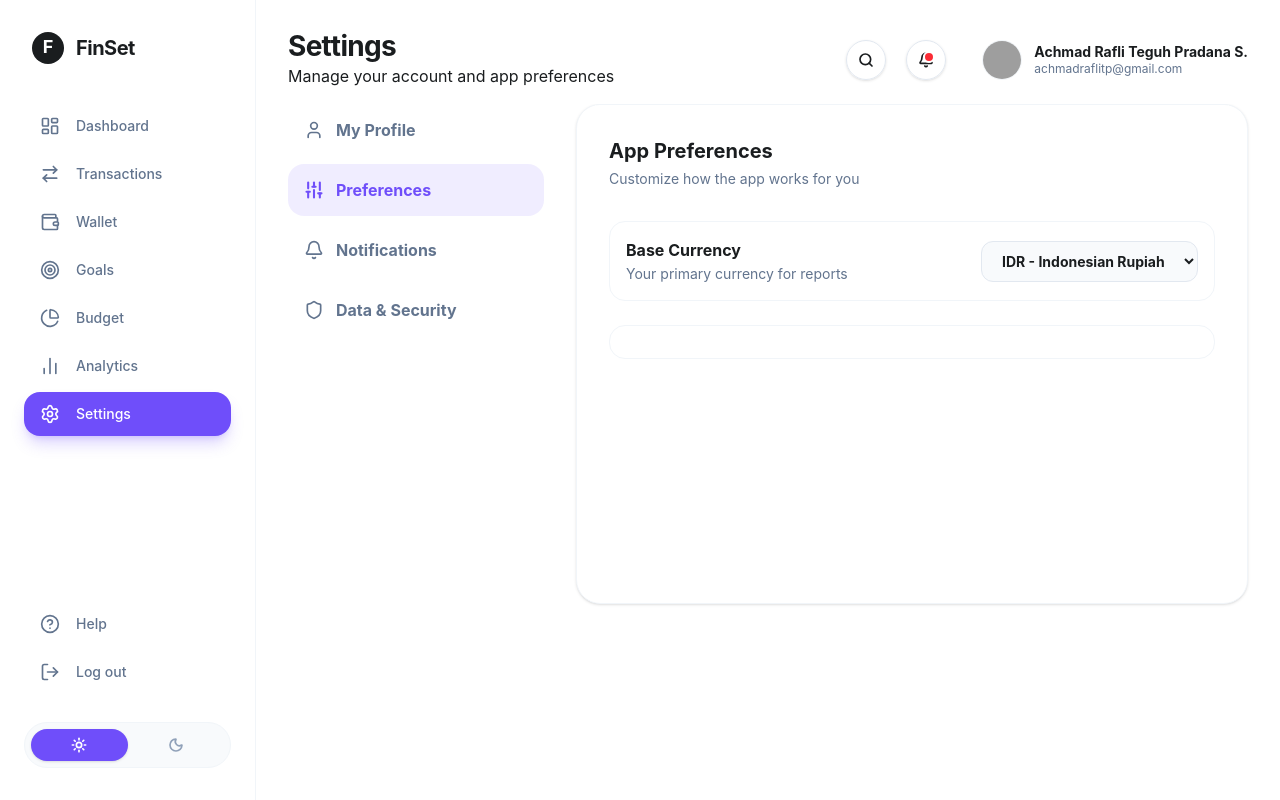
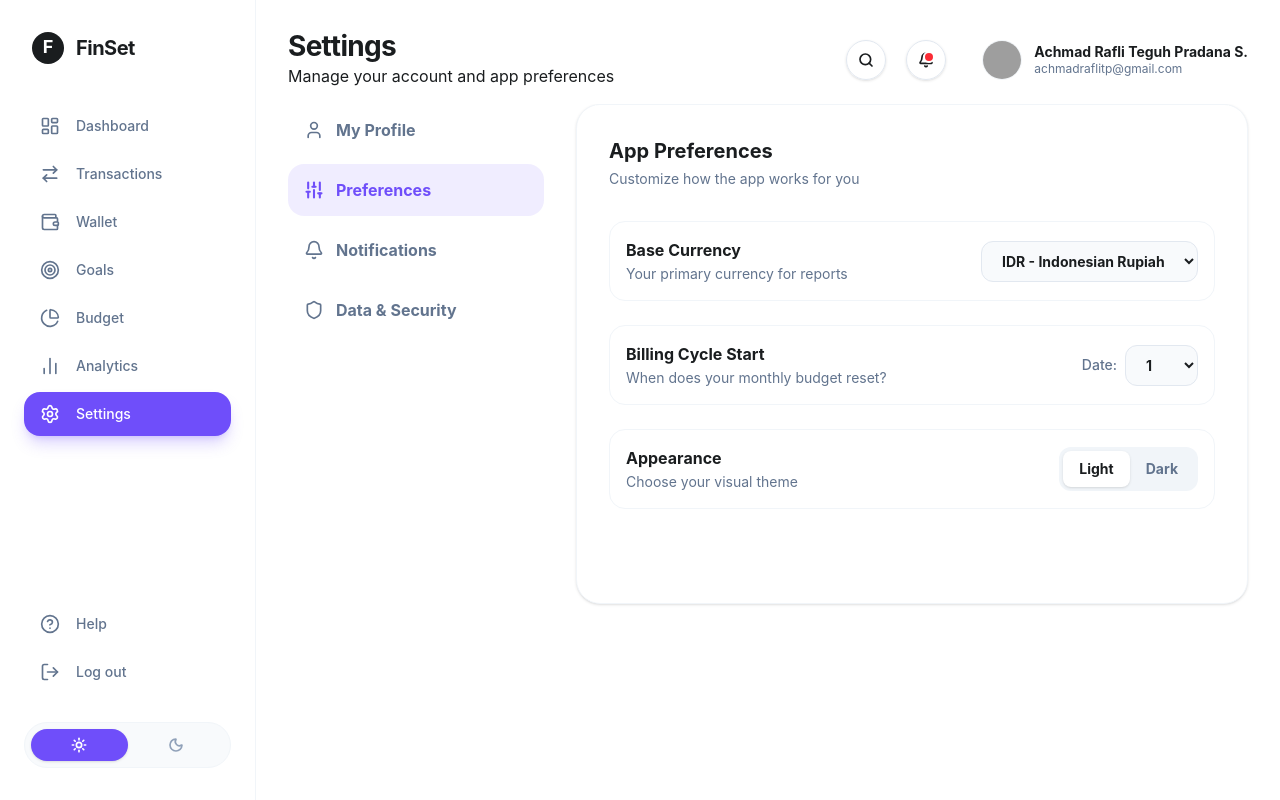
Before and after one commit to achraflyy48/FINSET-APP, a Vue app: page /settings in a window 1280 px wide. Both pictures are taken after a click on the button "Preferences". Built offline with nearby package versions, Linux system fonts and the light colour scheme; grey boxes are pictures that could not be loaded.

Commit message:
feat: enhance SettingsView with billing cycle and appearance options

```diff
--- a/src/views/SettingsView.vue
+++ b/src/views/SettingsView.vue
@@ -1,8 +1,14 @@
 <script setup>
 import { ref } from 'vue'
 import {
-  User, Sliders, Bell, Shield,
-  Camera, Download, AlertTriangle, LogOut
+  User,
+  Sliders,
+  Bell,
+  Shield,
+  Camera,
+  Download,
+  AlertTriangle,
+  LogOut,
 } from 'lucide-vue-next'
 
 // State untuk Tab Aktif
@@ -19,23 +25,24 @@ const tabs = [
 // Mock State Data
 const profileForm = ref({
   name: 'Achmad Rafli Teguh Pradana Susanto',
-  email: 'achmadraflitp@gmail.com'
+  email: 'achmadraflitp@gmail.com',
 })
 
 const notifSettings = ref({
   budgetAlerts: true,
   goalReminders: true,
-  weeklyReports: false
+  weeklyReports: false,
 })
 </script>
 
 <template>
   <div class="flex flex-col md:flex-row gap-8">
-
     <!-- KOLOM KIRI: Menu Navigasi -->
     <!-- Di mobile jadi horizontal scroll, di desktop jadi kolom vertikal -->
     <div class="w-full md:w-64 shrink-0">
-      <div class="flex md:flex-col gap-2 overflow-x-auto md:overflow-visible pb-2 md:pb-0 hide-scrollbar">
+      <div
+        class="flex md:flex-col gap-2 overflow-x-auto md:overflow-visible pb-2 md:pb-0 hide-scrollbar"
+      >
         <button
           v-for="tab in tabs"
           :key="tab.id"
@@ -44,18 +51,23 @@ const notifSettings = ref({
             'flex items-center gap-3 px-4 py-3.5 rounded-2xl font-bold transition-all whitespace-nowrap',
             activeTab === tab.id
               ? 'bg-[#6F4EFA]/10 text-[#6F4EFA]'
-              : 'text-slate-500 hover:bg-slate-50 hover:text-[#1A1D1F]'
+              : 'text-slate-500 hover:bg-slate-50 hover:text-[#1A1D1F]',
           ]"
         >
-          <component :is="tab.icon" class="w-5 h-5" :class="activeTab === tab.id ? 'stroke-[2.5px]' : 'stroke-[2px]'" />
+          <component
+            :is="tab.icon"
+            class="w-5 h-5"
+            :class="activeTab === tab.id ? 'stroke-[2.5px]' : 'stroke-[2px]'"
+          />
           {{ tab.label }}
         </button>
       </div>
     </div>
 
     <!-- KOLOM KANAN: Area Konten -->
-    <div class="flex-1 bg-white rounded-3xl p-6 md:p-8 border border-slate-100 shadow-sm min-h-[500px]">
-
+    <div
+      class="flex-1 bg-white rounded-3xl p-6 md:p-8 border border-slate-100 shadow-sm min-h-[500px]"
+    >
       <!-- 1. KONTEN: PROFILE -->
       <div v-show="activeTab === 'profile'" class="space-y-8 animate-fade-in">
         <div>
@@ -67,45 +79,69 @@ const notifSettings = ref({
         <div class="flex items-center gap-6">
           <div class="relative group cursor-pointer">
             <div class="w-24 h-24 rounded-full bg-gradient-to-tr from-[#6F4EFA] to-purple-400 p-1">
-              <img src="https://i.pravatar.cc/150?img=11" alt="Profile" class="w-full h-full rounded-full border-4 border-white object-cover">
+              <img
+                src="https://i.pravatar.cc/150?img=11"
+                alt="Profile"
+                class="w-full h-full rounded-full border-4 border-white object-cover"
+              />
             </div>
             <!-- Overlay Camera Icon -->
-            <div class="absolute inset-0 bg-black/40 rounded-full flex items-center justify-center opacity-0 group-hover:opacity-100 transition-opacity">
+            <div
+              class="absolute inset-0 bg-black/40 rounded-full flex items-center justify-center opacity-0 group-hover:opacity-100 transition-opacity"
+            >
               <Camera class="w-6 h-6 text-white" />
             </div>
           </div>
           <div>
             <div class="flex gap-3">
-              <button class="px-4 py-2 bg-slate-100 text-[#1A1D1F] rounded-xl text-sm font-bold hover:bg-slate-200 transition-all">Upload New</button>
-              <button class="px-4 py-2 text-slate-500 hover:text-red-500 rounded-xl text-sm font-bold transition-all">Remove</button>
+              <button
+                class="px-4 py-2 bg-slate-100 text-[#1A1D1F] rounded-xl text-sm font-bold hover:bg-slate-200 transition-all"
+              >
+                Upload New
+              </button>
+              <button
+                class="px-4 py-2 text-slate-500 hover:text-red-500 rounded-xl text-sm font-bold transition-all"
+              >
+                Remove
+              </button>
             </div>
             <p class="text-xs text-slate-400 mt-2">Recommended: Square JPG or PNG, max 2MB.</p>
           </div>
         </div>
 
-        <hr class="border-slate-100">
+        <hr class="border-slate-100" />
 
         <!-- Form Inputs -->
         <div class="grid grid-cols-1 md:grid-cols-2 gap-6">
           <div class="space-y-2">
             <label class="text-sm font-bold text-[#1A1D1F]">Full Name</label>
-            <input v-model="profileForm.name" type="text" class="w-full px-4 py-3 bg-slate-50 border border-slate-200 rounded-xl text-sm focus:outline-none focus:ring-2 focus:ring-[#6F4EFA]/20 focus:border-[#6F4EFA] transition-all font-medium text-[#1A1D1F]">
+            <input
+              v-model="profileForm.name"
+              type="text"
+              class="w-full px-4 py-3 bg-slate-50 border border-slate-200 rounded-xl text-sm focus:outline-none focus:ring-2 focus:ring-[#6F4EFA]/20 focus:border-[#6F4EFA] transition-all font-medium text-[#1A1D1F]"
+            />
           </div>
           <div class="space-y-2">
             <label class="text-sm font-bold text-[#1A1D1F]">Email Address</label>
-            <input v-model="profileForm.email" type="email" class="w-full px-4 py-3 bg-slate-50 border border-slate-200 rounded-xl text-sm focus:outline-none focus:ring-2 focus:ring-[#6F4EFA]/20 focus:border-[#6F4EFA] transition-all font-medium text-[#1A1D1F]">
+            <input
+              v-model="profileForm.email"
+              type="email"
+              class="w-full px-4 py-3 bg-slate-50 border border-slate-200 rounded-xl text-sm focus:outline-none focus:ring-2 focus:ring-[#6F4EFA]/20 focus:border-[#6F4EFA] transition-all font-medium text-[#1A1D1F]"
+            />
           </div>
         </div>
 
         <div class="flex justify-end pt-4">
-          <button class="px-6 py-3 bg-[#6F4EFA] text-white rounded-xl font-bold hover:bg-[#5b3ce0] transition-all shadow-sm shadow-[#6F4EFA]/25">
+          <button
+            class="px-6 py-3 bg-[#6F4EFA] text-white rounded-xl font-bold hover:bg-[#5b3ce0] transition-all shadow-sm shadow-[#6F4EFA]/25"
+          >
             Save Changes
           </button>
         </div>
       </div>
 
       <!-- 2. KONTEN: PREFERENCES -->
-       <div v-show="activeTab === 'preferences'" class="space-y-8 animate-fade-in">
+      <div v-show="activeTab === 'preferences'" class="space-y-8 animate-fade-in">
         <div>
           <h3 class="text-xl font-bold text-[#1A1D1F]">App Preferences</h3>
           <p class="text-sm text-slate-500 mt-1">Customize how the app works for you</p>
@@ -113,24 +149,109 @@ const notifSettings = ref({
 
         <div class="space-y-6">
           <!-- Base Currency -->
-           <div class="flex flex-col md:flex-row md:items-center justify-between gap-4 p-4 border border-slate-100 rounded-2xl">
+          <div
+            class="flex flex-col md:flex-row md:items-center justify-between gap-4 p-4 border border-slate-100 rounded-2xl"
+          >
             <div>
               <h4 class="font-bold text-[#1A1D1F]">Base Currency</h4>
               <p class="text-sm text-slate-500 mt-0.5">Your primary currency for reports</p>
             </div>
-            <select class="px-4 py-2.5 bg-slate-50 border border-slate-200 rounded-xl text-sm font-bold text-[#1A1D1F] focus:outline-none focus:ring-2 focus:ring-[#6F4EFA]/20 focus:border-[#6F4EFA]">
+            <select
+              class="px-4 py-2.5 bg-slate-50 border border-slate-200 rounded-xl text-sm font-bold text-[#1A1D1F] focus:outline-none focus:ring-2 focus:ring-[#6F4EFA]/20 focus:border-[#6F4EFA]"
+            >
               <option value="IDR">IDR - Indonesian Rupiah</option>
               <option value="USD">USD - US Dollar</option>
               <option value="EUR">EUR - Euro</option>
             </select>
-           </div>
+          </div>
 
-           <!--Billing Cycle (Tanggal Gajian)-->
-           <div class="flex flex-col md:flex-row md:items-center justify-between gap-4 p-4 border border-slate-100 rounded-2xl">
+          <!--Billing Cycle (Tanggal Gajian)-->
+          <div
+            class="flex flex-col md:flex-row md:items-center justify-between gap-4 p-4 border border-slate-100 rounded-2xl"
+          >
+            <div>
+              <h4 class="font-bold text-[#1A1D1F]">Billing Cycle Start</h4>
+              <p class="text-sm text-slate-500 mt-0.5">When does your monthly budget reset?</p>
+            </div>
+            <div class="flex items-center gap-2">
+              <span class="text-sm font-medium text-slate-500">Date:</span>
+              <select
+                class="px-4 py-2.5 bg-slate-50 border border-slate-200 rounded-xl text-sm font-bold text-[#1A1D1F] focus:outline-none focus:ring-2 focus:ring-[#6F4EFA]/20 focus:border-[#6F4EFA]"
+              >
+                <option v-for="n in 31" :key="n" :value="n">{{ n }}</option>
+              </select>
+            </div>
+          </div>
 
-           </div>
+          <!--Appearance-->
+          <div
+            class="flex flex-col md:flex-row md:items-center justify-between gap-4 p-4 border border-slate-100 rounded-2xl"
+          >
+            <div>
+              <h4 class="font-bold text-[#1A1D1F]">Appearance</h4>
+              <p class="text-sm text-slate-500 mt-0.5">Choose your visual theme</p>
+            </div>
+            <div class="flex bg-slate-100 p-1 rounded-xl">
+              <button
+                class="px-4 py-2 bg-white text-[#1A1D1F] rounded-lg text-sm font-bold shadow-sm"
+              >
+                Light
+              </button>
+              <button
+                class="px-4 py-2 text-slate-500 hover:text-[#1A1D1F] rounded-lg text-sm font-bold transition-colors"
+              >
+                Dark
+              </button>
+            </div>
+          </div>
         </div>
-       </div>
+      </div>
+
+      <!--3. KONTEN: NOTIFICATIONS-->
+      <div v-show="activeTab === 'notifications'" class="space-y-8 animate-fade-in">
+        <div>
+          <h3 class="text-xl font-bold text-[#1A1D1F]">Notifications</h3>
+          <p class="text-sm text-slate-500 mt-1">Manage what alerts you receive</p>
+        </div>
+
+        <div class="space-y-4">
+          <!--TOGGLE 1-->
+          <label
+            class="flex items-center justify-between p-4 border border-slate-100 rounded-2xl cursor-pointer hover:bg-slate-50 transition-colors"
+          >
+            <div>
+              <h4 class="font-bold text-[#1A1D1F]">Budget Alerts</h4>
+              <p class="text-sm text-slate-500 mt-0.5">
+                Get notified when you reach 90% of a budget
+              </p>
+            </div>
+            <div class="relative">
+              <input type="checkbox" v-model="notifSettings.budgetAlerts" class="sr-only peer" />
+              <div
+                class="w-11 h-6 bg-slate-200 peer-focus:outline-none rounded-full peer peer-checked:after:translate-x-full peer-checked:after:border-white after:content-[''] after:absolute after:top-[2px] after:left-[2px] after:bg-white after:border-gray-300 after:border after:rounded-full after:h-5 after:w-5 after:transition-all peer-checked:bg-[#6F4EFA]"
+              ></div>
+            </div>
+          </label>
+
+          <!--TOGGLE 2-->
+          <label
+            class="flex items-center justify-between p-4 border border-slate-100 rounded-2xl cursor-pointer hover:bg-slate-50 transition-colors"
+          >
+            <div>
+              <h4 class="font-bold text-[#1A1D1F]">Goal Reminders</h4>
+              <p class="text-sm text-slate-500 mt-0.5">
+                Reminders for your saving target deadlines
+              </p>
+            </div>
+            <div class="relative">
+              <input type="checkbox" v-model="notifSettings.goalReminders" class="sr-only peer" />
+              <div
+                class="w-11 h-6 bg-slate-200 peer-focus:outline-none rounded-full peer peer-checked:after:translate-x-full peer-checked:after:border-white after:content-[''] after:absolute after:top-[2px] after:left-[2px] after:bg-white after:border-gray-300 after:border after:rounded-full after:h-5 after:w-5 after:transition-all peer-checked:bg-[#6F4EFA]"
+              ></div>
+            </div>
+          </label>
+        </div>
+      </div>
     </div>
   </div>
 </template>
```
